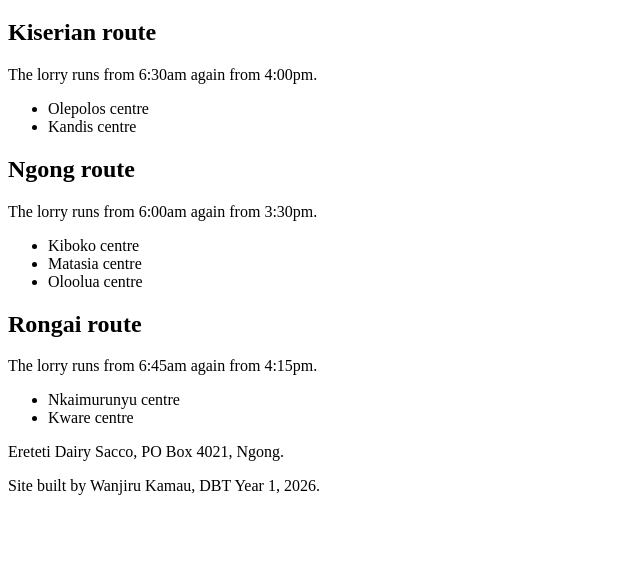
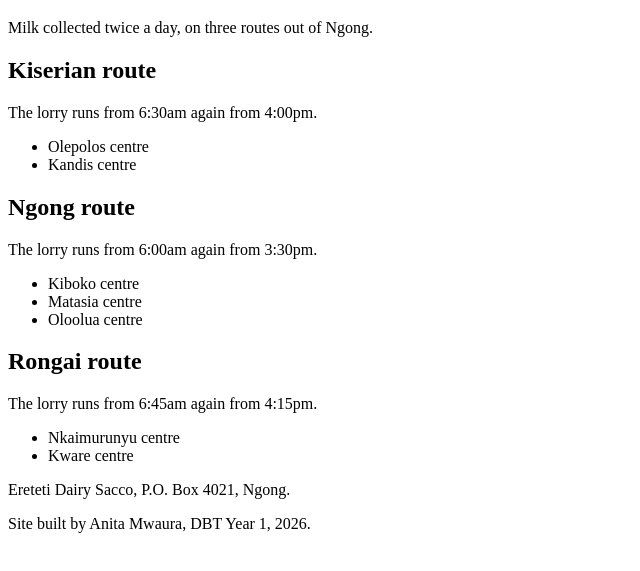
Before and after one commit to delili-97/ereteti-sacco, a plain HTML site: page routes.html in a window 1280 px wide. Shown: the part 61-632 px from the top of the page, without its empty margins (0-640 px from the left). Drawn offline with Linux system fonts and the light colour scheme.

Commit message:
homepage

```diff
--- a/routes.html
+++ b/routes.html
@@ -10,6 +10,7 @@
             <h1>Our routes</h1>
         </header>
 <section>
+    <p>Milk collected twice a day, on three routes out of Ngong.</p>
     <h2>Kiserian route</h2>
     <p>The lorry runs from 6:30am again from 4:00pm.</p>
     <ul>
@@ -32,8 +33,8 @@
 </section>
 </main>
 <footer>
-<p>Ereteti Dairy Sacco, PO Box 4021, Ngong.</p>
-<p>Site built by Wanjiru Kamau, DBT Year 1, 2026.</p>
+<p>Ereteti Dairy Sacco, P.O. Box 4021, Ngong.</p>
+<p>Site built by Anita Mwaura, DBT Year 1, 2026.</p>
 </footer>
 </body>
 </html>
```
Also changed, not shown: about.html (+1 -1 lines), contact.html (+3 -0 lines), index.html (+2 -2 lines).
